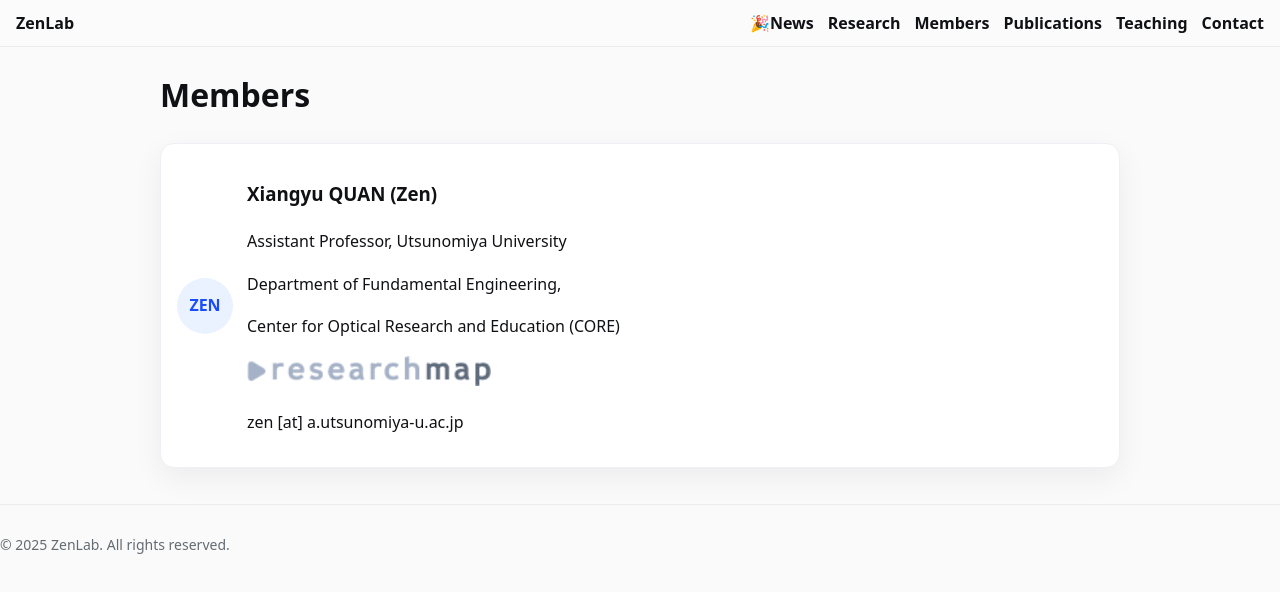
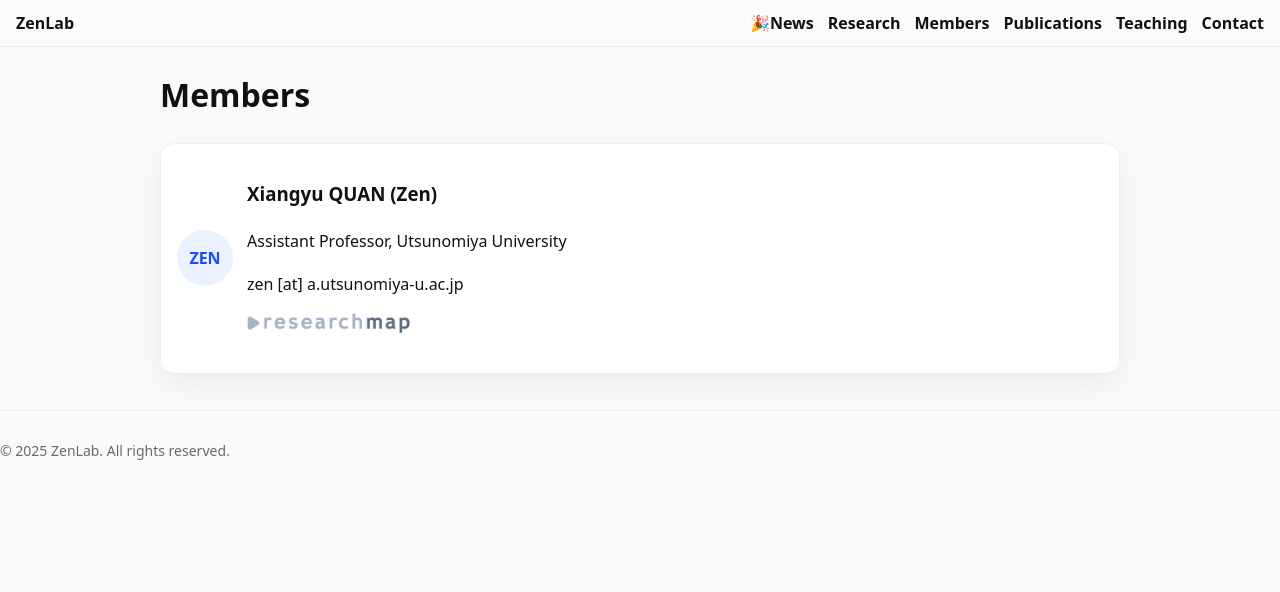
Before and after one commit to zenllab/zenllab.github.io, a plain HTML site: page members.html in a window 1280 px wide. Drawn offline with Linux system fonts and the light colour scheme.

Commit message:
Update members.html

```diff
--- a/members.html
+++ b/members.html
@@ -45,15 +45,13 @@
           <div>
             <h3>Xiangyu QUAN (Zen)</h3>
             <p>Assistant Professor, Utsunomiya University</p>
-            <p>Department of Fundamental Engineering, </p>
-            <p>Center for Optical Research and Education (CORE)</p>
+            <!-- 여기서 이메일을 JS로 노출 -->
+            <p id="email-member">zen [at] a.utsunomiya-u.ac.jp</p>
             <p>
               <a href="https://researchmap.jp/zenkg" target="_blank" rel="noopener">
-                <img src="assets/logo_small.gif" alt="Researchmap Link" style="height:30px;">
+                <img src="assets/logo_small.gif" alt="Researchmap Link" style="height:20px;">
               </a>
             </p>
-            <!-- 여기서 이메일을 JS로 노출 -->
-            <p id="email-member">zen [at] a.utsunomiya-u.ac.jp</p>
             <noscript>
               Email: zen [at] a.utsunomiya-u.ac.jp
             </noscript>
```
